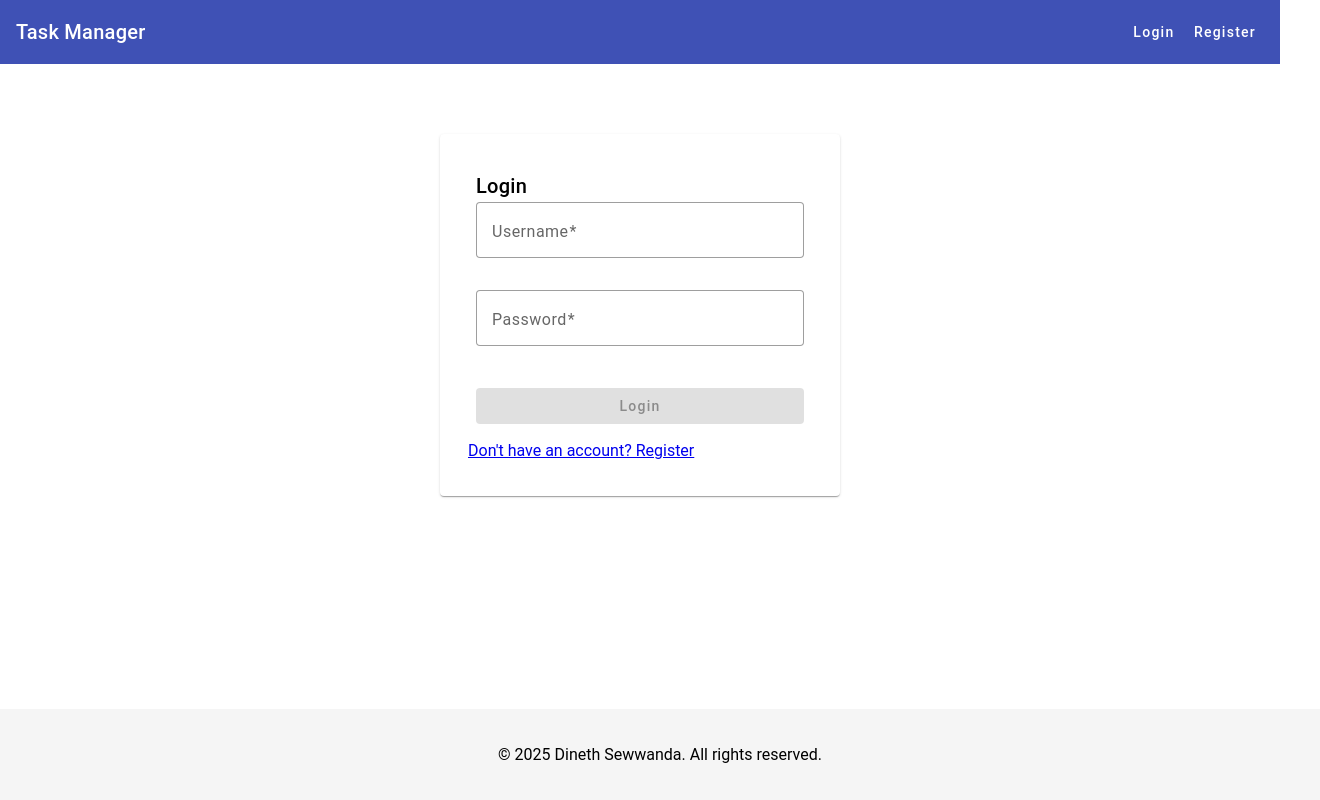
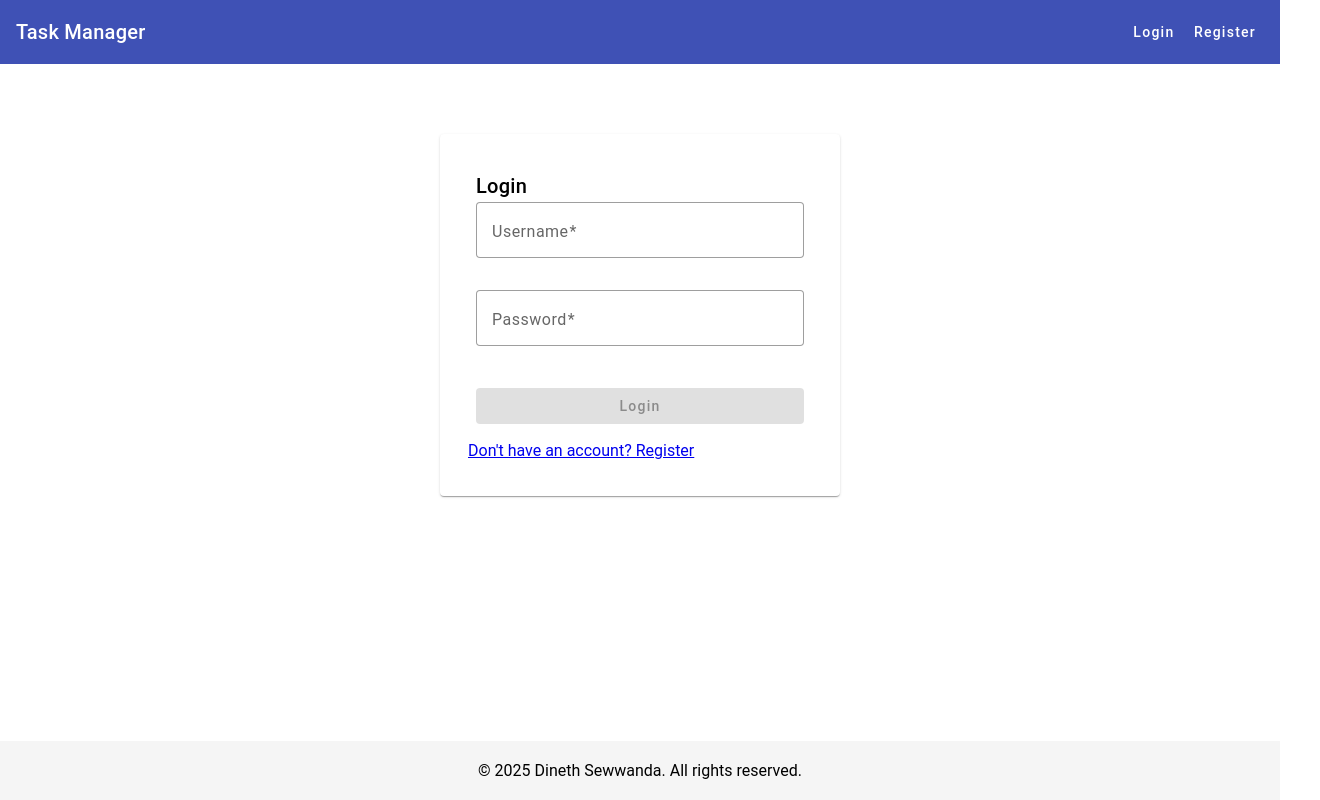
Before and after one commit to LoneWolf728/task-manager, an Angular app in the folder frontend/: page /auth/login in a window 1280 px wide. Shown: the whole page, 1320 px wide, since content can reach past the window. Built offline with nearby package versions, Linux system fonts and the light colour scheme.

Commit message:
style: Update footer and header styles for improved layout and prevent overflow

```diff
--- a/frontend/src/app/shared/components/footer/footer.component.scss
+++ b/frontend/src/app/shared/components/footer/footer.component.scss
@@ -2,7 +2,14 @@ footer {
   text-align: center;
   padding: 20px;
   background-color: #f5f5f5;
-    margin-top: auto;
+  margin: 0; /* Remove any margins */
   flex-shrink: 0;
   width: 100%;
+  max-width: 100vw; /* Prevent horizontal overflow */
+  box-sizing: border-box;
 }
+
+footer p {
+  margin: 0; /* Remove default paragraph margins */
+  padding: 0;
+}
--- a/frontend/src/app/shared/components/header/header.component.scss
+++ b/frontend/src/app/shared/components/header/header.component.scss
@@ -6,3 +6,10 @@ mat-toolbar {
 .spacer {
   flex: 1 1 auto; // Flexible space that pushes navigation buttons to the right
 }
+
+header {
+  width: 100%;
+  max-width: 100vw;
+  margin: 0;
+  box-sizing: border-box;
+}
--- a/frontend/src/styles.scss
+++ b/frontend/src/styles.scss
@@ -1,10 +1,16 @@
 @import '@angular/material/prebuilt-themes/indigo-pink.css';
 @import url('https://fonts.googleapis.com/icon?family=Material+Icons');
+
+/* Reset and sticky footer layout */
+* {
+  box-sizing: border-box;
+}
 
 html, body {
   height: 100%;
   margin: 0;
   padding: 0;
+  overflow-x: hidden; /* Prevent horizontal scrolling */
 }
 
 body {
@@ -15,12 +21,16 @@ body {
   display: flex;
   flex-direction: column;
   min-height: 100vh;
+  width: 100%;
+  max-width: 100vw; /* Prevent horizontal overflow */
 }
 
 .main-content {
   flex: 1;
   display: flex;
   flex-direction: column;
+  width: 100%;
+  overflow-x: hidden; /* Prevent horizontal scrolling in main content */
 }
 
 .success-snackbar {
```
Lines whose indentation alone changed are shown as unchanged.
